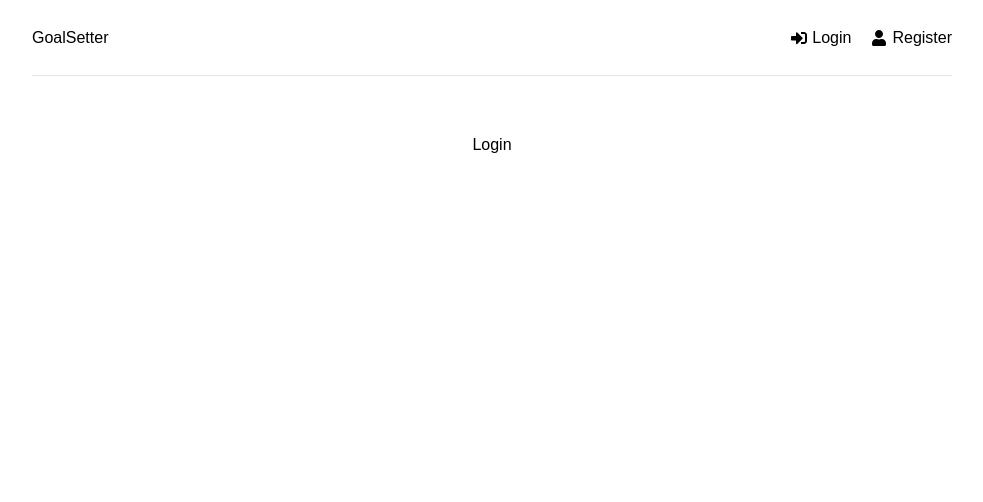
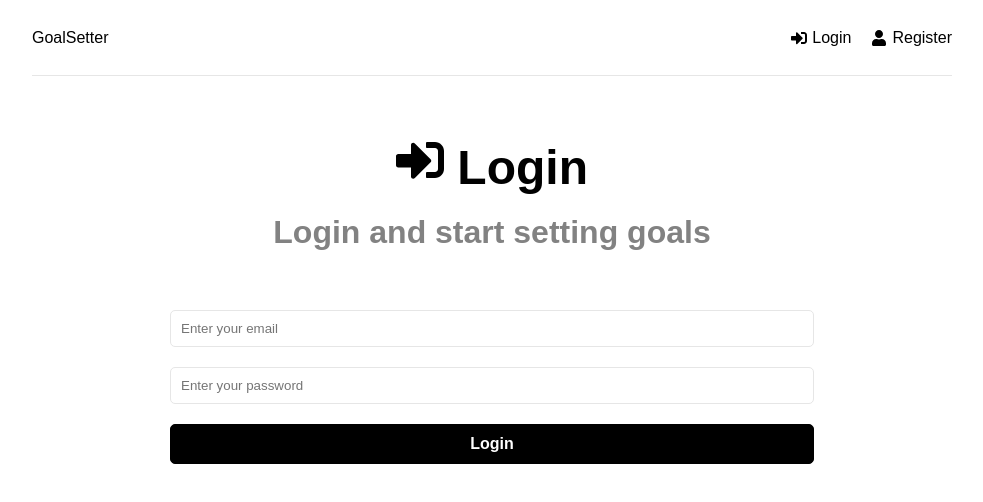
Before and after one commit to NathanielGiron/mern-crud, a React (Create React App) app in the folder frontend/: page /login in a window 1280 px wide. Shown: the top 502 px of the page, without its empty margins (148-1131 px from the left). Built offline with nearby package versions, Linux system fonts and the light colour scheme.

Commit message:
login page

```diff
--- a/frontend/src/pages/Login.jsx
+++ b/frontend/src/pages/Login.jsx
@@ -1,7 +1,67 @@
+import { useState, useEffect } from "react";
+import { FaSignInAlt } from "react-icons/fa";
+
 function Login() {
+  const [formData, setFormData] = useState({
+    email: "",
+    password: "",
+  });
+
+  const { email, password } = formData;
+
+  const onChange = (e) => {
+    setFormData((prevState) => ({
+      ...prevState,
+      [e.target.name]: e.target.value,
+    }));
+  };
+
+  const onSubmit = (e) => {
+    e.preventDefault();
+  };
+
   return (
-    <div>Login</div>
-  )
+    <>
+      <section className="heading">
+        <h1>
+          <FaSignInAlt /> Login
+        </h1>
+        <p>Login and start setting goals</p>
+      </section>
+
+      <section className="form">
+        <form onSubmit={onSubmit}>
+          <div className="form-group">
+            <input
+              type="email"
+              className="form-control"
+              id="email"
+              name="email"
+              value={email}
+              placeholder="Enter your email"
+              onChange={onChange}
+            />
+          </div>
+          <div className="form-group">
+            <input
+              type="password"
+              className="form-control"
+              id="password"
+              name="password"
+              value={password}
+              placeholder="Enter your password"
+              onChange={onChange}
+            />
+          </div>
+          <div className="form-group">
+            <button type="submit" className="btn btn-block">
+              Login
+            </button>
+          </div>
+        </form>
+      </section>
+    </>
+  );
 }
 
 export default Login;
```
